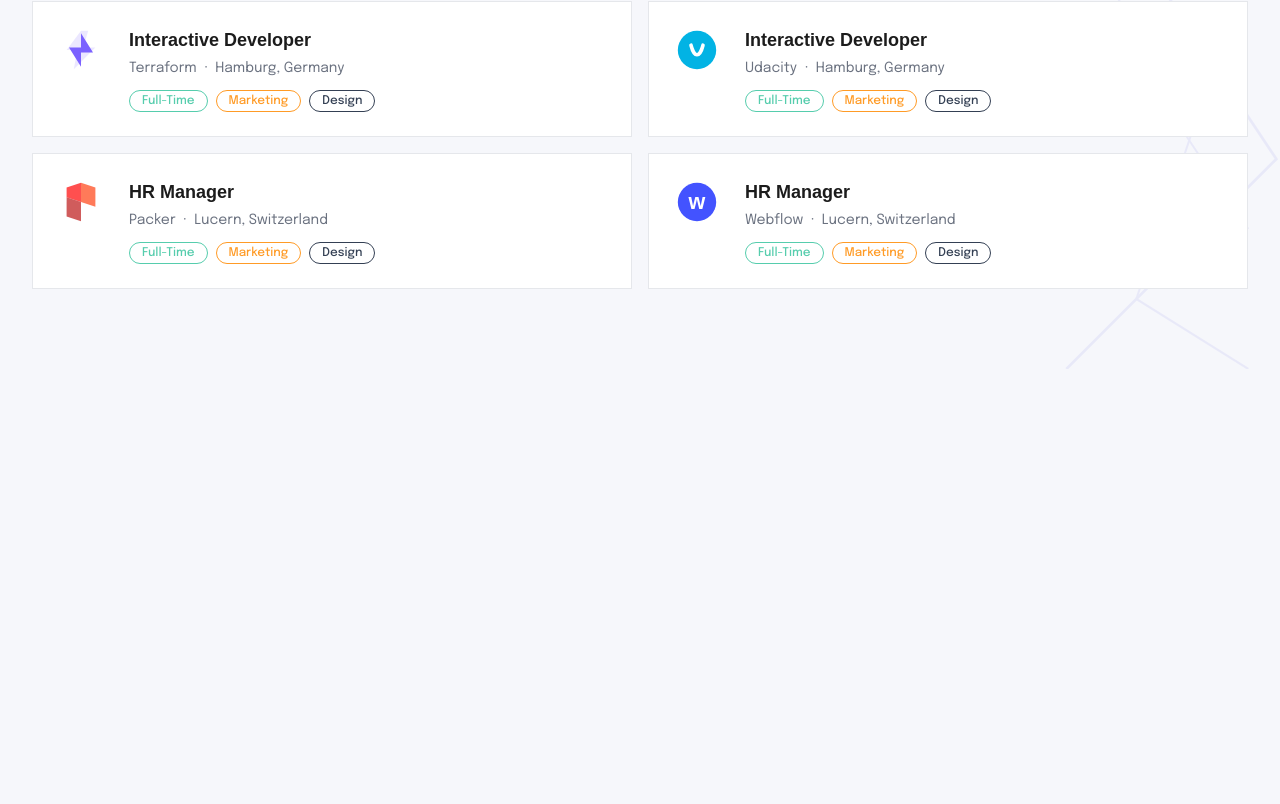
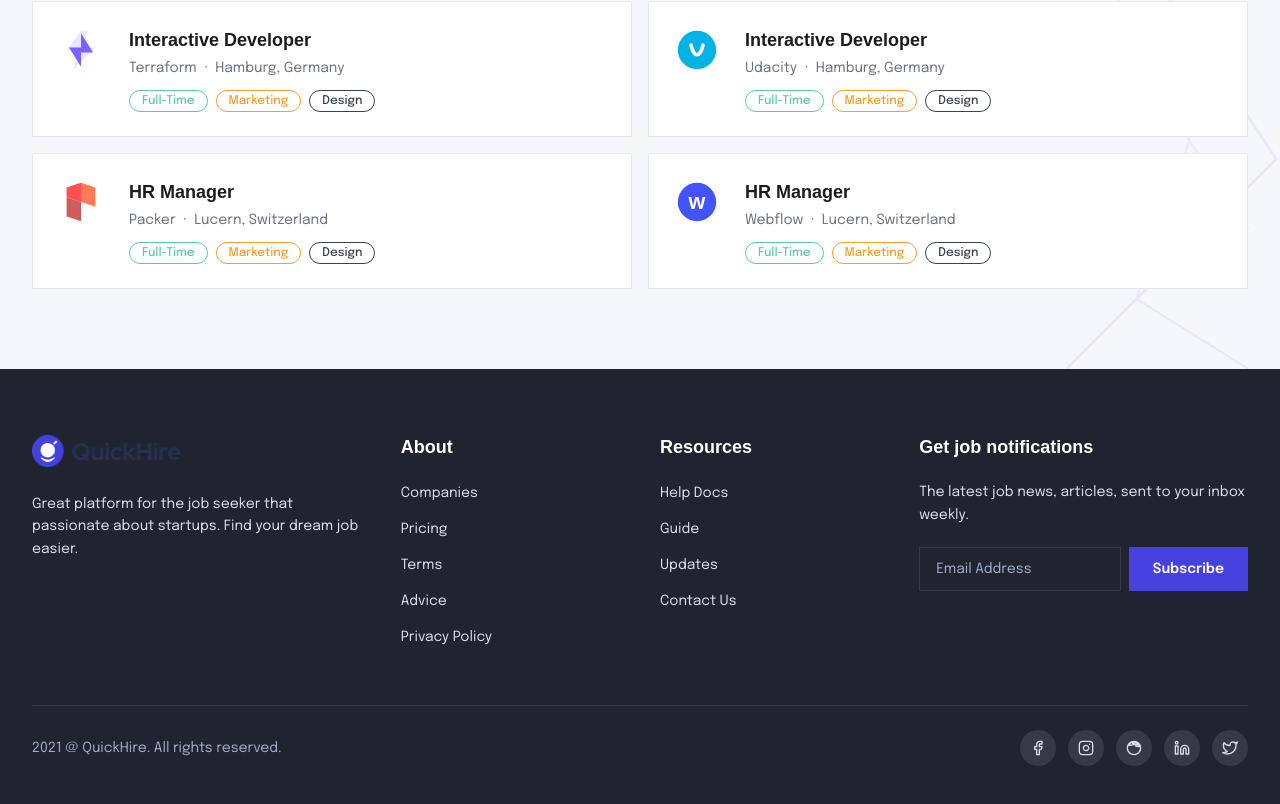
Before and after one commit to sabbir1054/quickhire-qtech-frontend, a Next.js app: page / in a window 1280 px wide. Shown: the part 3331-4135 px from the top of the page. Before the commit the page ends 3700 px from the top, so only its background shows below. Built offline with nearby package versions, Linux system fonts and the light colour scheme; a web font is replaced by a local one.

Commit message:
feat: impelement footer

```diff
--- a/app/page.tsx
+++ b/app/page.tsx
@@ -2,6 +2,7 @@
 import CompaniesSection from "@/components/CompaniesSection";
 import CTASection from "@/components/CTASection";
 import FeaturedJobsSection from "@/components/FeaturedJobsSection";
+import Footer from "@/components/Footer";
 import HeroSection from "@/components/HeroSection";
 import LatestJobsSection from "@/components/LatestJobsSection";
 import Navbar from "@/components/Navbar";
@@ -16,6 +17,7 @@
       <CTASection />
       <FeaturedJobsSection />
       <LatestJobsSection />
+      <Footer />
     </div>
   );
 }
--- /dev/null
+++ b/components/Footer.tsx
@@ -0,0 +1,156 @@
+import Image from "next/image";
+import Link from "next/link";
+
+const aboutLinks = ["Companies", "Pricing", "Terms", "Advice", "Privacy Policy"];
+const resourceLinks = ["Help Docs", "Guide", "Updates", "Contact Us"];
+
+const socialIcons = [
+  {
+    name: "Facebook",
+    path: "M18 2h-3a5 5 0 00-5 5v3H7v4h3v8h4v-8h3l1-4h-4V7a1 1 0 011-1h3z",
+  },
+  {
+    name: "Instagram",
+    path: "M16 11.37A4 4 0 1112.63 8 4 4 0 0116 11.37zM17.5 6.5h.01",
+    rect: true,
+  },
+  {
+    name: "Dribbble",
+    path: "M12 2a10 10 0 1010 10A10 10 0 0012 2zm6.84 4.56a8.5 8.5 0 011 3.22c-1.6-.32-3.35-.39-5-.21a16 16 0 00-.78-1.77 13.6 13.6 0 004.78-1.24zM12 3.5a8.46 8.46 0 015.28 1.84 12.14 12.14 0 01-4.38 1.15A40 40 0 0010 2.82 8.5 8.5 0 0112 3.5zM8.56 3.37a38.3 38.3 0 012.91 3.63 20.5 20.5 0 01-6.8.92 8.5 8.5 0 013.89-4.55z",
+  },
+  {
+    name: "LinkedIn",
+    path: "M16 8a6 6 0 016 6v7h-4v-7a2 2 0 00-4 0v7h-4v-7a6 6 0 016-6zM2 9h4v12H2zM4 6a2 2 0 100-4 2 2 0 000 4z",
+  },
+  {
+    name: "Twitter",
+    path: "M23 3a10.9 10.9 0 01-3.14 1.53 4.48 4.48 0 00-7.86 3v1A10.66 10.66 0 013 4s-4 9 5 13a11.64 11.64 0 01-7 2c9 5 20 0 20-11.5a4.5 4.5 0 00-.08-.83A7.72 7.72 0 0023 3z",
+  },
+];
+
+export default function Footer() {
+  return (
+    <footer className="bg-[#202430]">
+      <div className="mx-auto max-w-7xl px-4 pt-16 pb-10 sm:px-6 lg:px-8">
+        {/* Top section */}
+        <div className="grid grid-cols-1 gap-10 sm:grid-cols-2 lg:grid-cols-[1.5fr_1fr_1fr_1.5fr]">
+          {/* Logo + Description */}
+          <div>
+            <Link href="/" className="flex items-center gap-2">
+              <Image src="/logo.png" alt="QuickHire" width={150} height={40} />
+            </Link>
+            <p className="mt-6 text-sm leading-relaxed text-[#D6DDEB]">
+              Great platform for the job seeker that passionate about startups.
+              Find your dream job easier.
+            </p>
+          </div>
+
+          {/* About */}
+          <div>
+            <h4
+              style={{ fontFamily: "'Clash Display', sans-serif" }}
+              className="text-lg font-semibold text-white"
+            >
+              About
+            </h4>
+            <ul className="mt-5 space-y-3">
+              {aboutLinks.map((link) => (
+                <li key={link}>
+                  <Link
+                    href="#"
+                    className="text-sm text-[#D6DDEB] transition-colors hover:text-white"
+                  >
+                    {link}
+                  </Link>
+                </li>
+              ))}
+            </ul>
+          </div>
+
+          {/* Resources */}
+          <div>
+            <h4
+              style={{ fontFamily: "'Clash Display', sans-serif" }}
+              className="text-lg font-semibold text-white"
+            >
+              Resources
+            </h4>
+            <ul className="mt-5 space-y-3">
+              {resourceLinks.map((link) => (
+                <li key={link}>
+                  <Link
+                    href="#"
+                    className="text-sm text-[#D6DDEB] transition-colors hover:text-white"
+                  >
+                    {link}
+                  </Link>
+                </li>
+              ))}
+            </ul>
+          </div>
+
+          {/* Newsletter */}
+          <div>
+            <h4
+              style={{ fontFamily: "'Clash Display', sans-serif" }}
+              className="text-lg font-semibold text-white"
+            >
+              Get job notifications
+            </h4>
+            <p className="mt-5 text-sm leading-relaxed text-[#D6DDEB]">
+              The latest job news, articles, sent to your inbox weekly.
+            </p>
+            <div className="mt-5 flex gap-2">
+              <input
+                type="email"
+                placeholder="Email Address"
+                aria-label="Email Address"
+                className="h-11 flex-1 border border-[#363A48] bg-transparent px-4 text-sm text-white outline-none placeholder:text-[#A0AAC8] focus:border-[#4640DE]"
+              />
+              <button className="h-11 shrink-0 bg-[#4640DE] px-6 text-sm font-semibold text-white transition-colors hover:bg-[#3530C9]">
+                Subscribe
+              </button>
+            </div>
+          </div>
+        </div>
+
+        {/* Divider */}
+        <div className="mt-14 h-px bg-[#363A48]" />
+
+        {/* Bottom bar */}
+        <div className="mt-6 flex flex-col items-center justify-between gap-4 sm:flex-row">
+          <p className="text-sm text-[#A0AAC8]">
+            2021 @ QuickHire. All rights reserved.
+          </p>
+
+          {/* Social icons */}
+          <div className="flex items-center gap-3">
+            {socialIcons.map((icon) => (
+              <Link
+                key={icon.name}
+                href="#"
+                aria-label={icon.name}
+                className="flex h-9 w-9 items-center justify-center rounded-full bg-[#363A48] transition-colors hover:bg-[#4640DE]"
+              >
+                <svg
+                  className="h-4 w-4 text-[#D6DDEB]"
+                  viewBox="0 0 24 24"
+                  fill="none"
+                  stroke="currentColor"
+                  strokeWidth="2"
+                  strokeLinecap="round"
+                  strokeLinejoin="round"
+                >
+                  {icon.rect && (
+                    <rect x="2" y="2" width="20" height="20" rx="5" ry="5" />
+                  )}
+                  <path d={icon.path} />
+                </svg>
+              </Link>
+            ))}
+          </div>
+        </div>
+      </div>
+    </footer>
+  );
+}
```
